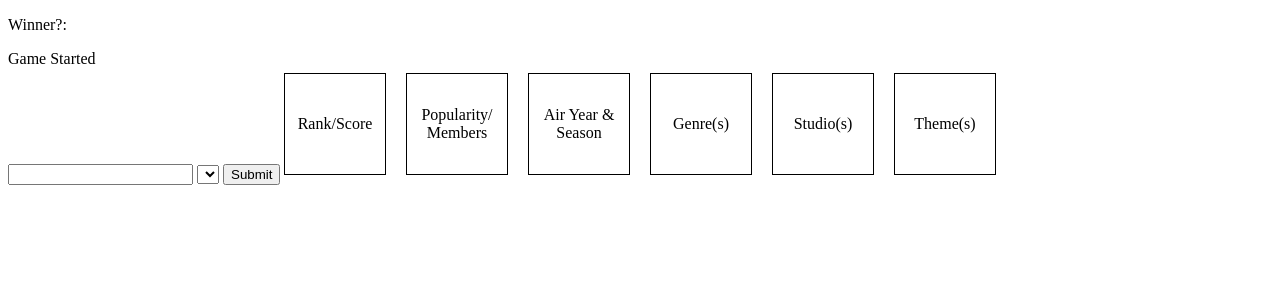
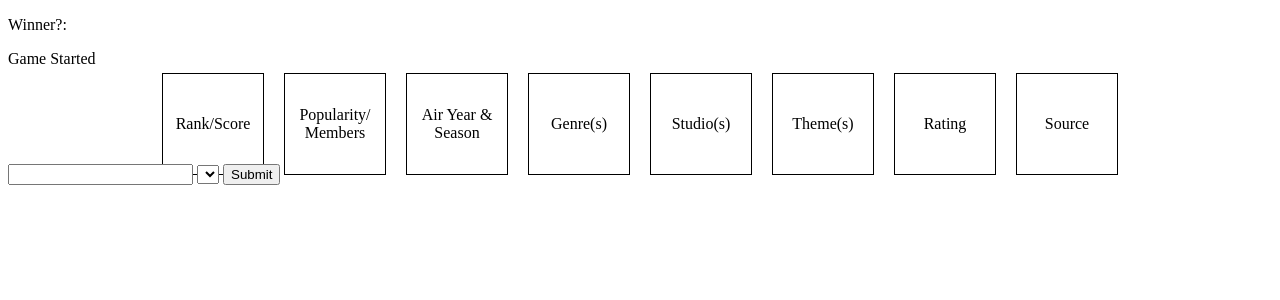
Before and after one commit to 1Poseidon3/Animedle, a Flask app: template templates/index.html in a window 1280 px wide. Shown: the top 300 px of the page. Run offline with Flask 3, Linux system fonts and the light colour scheme; the template is opened without the code that fills it, so the values that code supplies are empty.

Commit message:
Added two new categories

```diff
--- a/templates/index.html
+++ b/templates/index.html
@@ -47,6 +47,8 @@
         <div class="box header-box">Genre(s)</div>
         <div class="box header-box">Studio(s)</div>
         <div class="box header-box">Theme(s)</div>
+        <div class="box header-box">Rating</div>
+        <div class="box header-box">Source</div>
     </div>
 
     <form>
```
